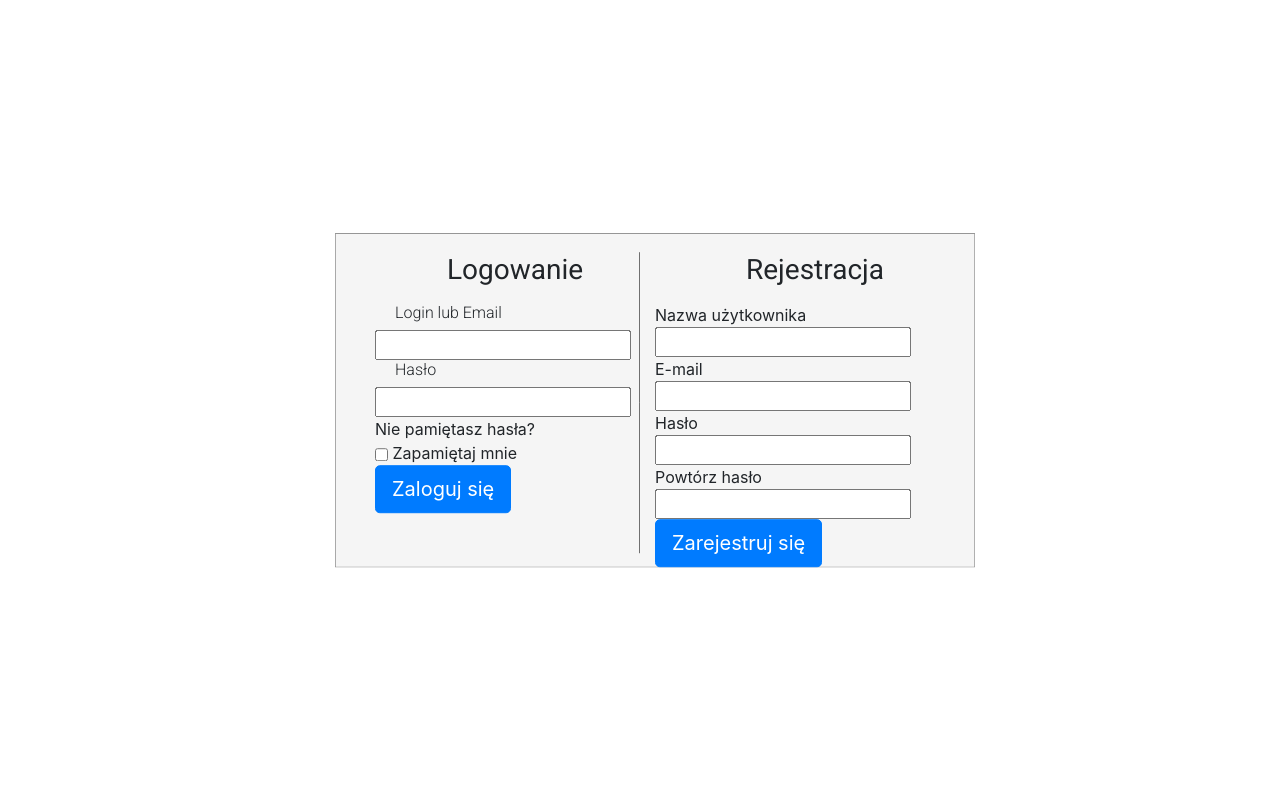
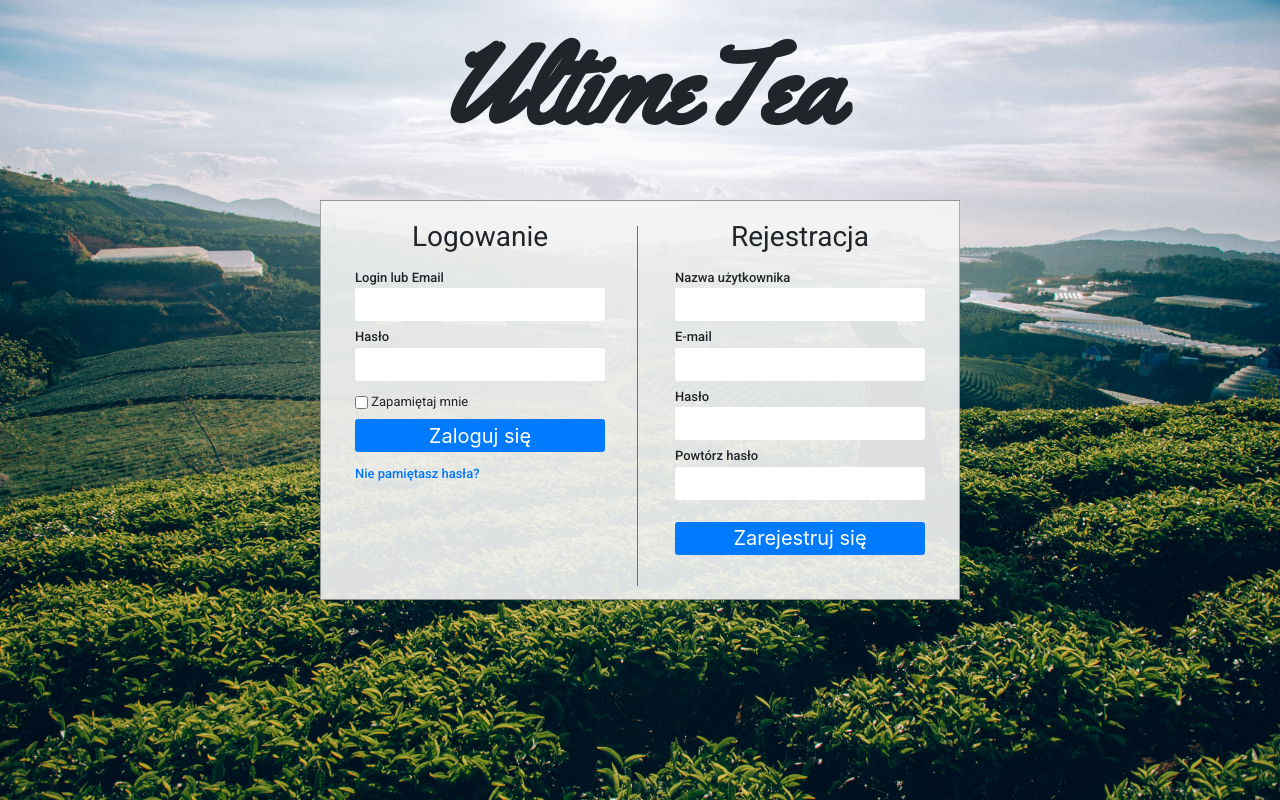
Before and after one commit to KacperSzmitko/UltimaTea, a Django app: page /login/ in a window 1280 px wide. Run offline with Django 3.2, Linux system fonts and the light colour scheme; some libraries are stand-ins or nearby versions.

Commit message:
Master update

```diff
--- a/src/UltimaTea/urls.py
+++ b/src/UltimaTea/urls.py
@@ -22,6 +22,6 @@
 urlpatterns = [
     path('admin/', admin.site.urls),
     path('login/',include('login_register.urls')),
-    #path('',home_view,name='login_register'),
-    path('', include('main_app.urls')),
+    path('',home_view,name='login_register'),
+    #path('', include('main_app.urls')),
 ]
--- a/src/login_register/forms.py
+++ b/src/login_register/forms.py
@@ -1,7 +1,8 @@
 from django import forms
 from django.forms import fields
+from django.forms import widgets
 from django.forms.forms import Form
-from django.forms.widgets import PasswordInput, RadioSelect, TextInput
+from django.forms.widgets import EmailInput, PasswordInput, RadioSelect, TextInput
 from .models import User
 from django.contrib.auth.hashers import make_password,check_password
 import re
@@ -12,13 +13,12 @@ pattern = re.compile(r"(?=.*[?!.!\"#%&'()*+,\-\./:<>=?@\[\]\^_{}|~$])(?=.*[A-Z])
 
 class RegisterForm(forms.ModelForm):
     message = {}
-    password = forms.CharField(widget=PasswordInput())
 
     re_password = forms.CharField(
                     max_length=255,
                     min_length=8,
                     required=True,
-                    widget=PasswordInput()
+                    widget=PasswordInput(attrs={'class':'log-in register-re-password form-control'})
                     )
 
     class Meta:
@@ -29,6 +29,11 @@ class RegisterForm(forms.ModelForm):
             're_password',
             'password',
         ]
+        widgets = {
+        'username': TextInput(attrs={'class':'log-in form-control'}),
+        'email': EmailInput(attrs={'class':'log-in form-control'}),
+        'password': PasswordInput(attrs={'class':'log-in register-password'}),
+        }
 
     def clean_re_password(self):
         if self.data.get("password") != self.cleaned_data.get("re_password"):
@@ -65,13 +70,12 @@ class RegisterForm(forms.ModelForm):
 
 class LoginForm(forms.ModelForm):
     message = {}
-    password = forms.CharField(widget=PasswordInput())
 
     email_or_username = forms.CharField(
         max_length=255,
         min_length=3,
         required=True,
-        widget=TextInput())
+        widget= TextInput(attrs={'class':'log-in form-control'}))
 
     remember_me = forms.BooleanField(required=False)
 
@@ -82,6 +86,9 @@ class LoginForm(forms.ModelForm):
             'password',
             'remember_me',
         ]
+        widgets = {
+        'password': PasswordInput(attrs={'class':'log-in form-control'}),
+        }
 
     def clean_email_or_username(self):
         email_or_username = self.cleaned_data.get("email_or_username")
--- a/src/login_register/urls.py
+++ b/src/login_register/urls.py
@@ -1,7 +1,8 @@
 from django.urls import path
 
-from .views import home_view
+from .views import home_view,remind_view
 
 urlpatterns = [
     path('',home_view,name='login_register'),
+    path('remind',remind_view,name='remind'),
 ]
--- a/src/login_register/views.py
+++ b/src/login_register/views.py
@@ -40,3 +40,6 @@ def home_view(request,*args, **kwargs):
         'is_login':is_login,
     }
     return render(request,"login_register/login_register.html",context)
+
+def remind_view(request,*args, **kwargs):
+    return HttpResponse("<h1> Przypominanie hasła </h1>")
--- a/src/static/login_register/login_style.css
+++ b/src/static/login_register/login_style.css
@@ -1,4 +1,10 @@
-
+h1 {
+  font-family: 'Yellowtail', cursive;
+  font-size:110px;
+  text-align: center;
+  font-weight: 800;
+  padding-top: 20px;
+}
 h3 {
   font-family: 'Roboto';
   font-weight:400;
@@ -8,13 +14,24 @@ h3 {
 
 h4 {
   font-family: 'Roboto';
-  margin-bottom: 8px;
-  font-size: medium;
-  font-weight: 300;
-  margin-left: 20px;
+  margin-bottom: 3px;
+  font-size:small;
+  font-weight: 500;
+  text-align: left;
 }
 
+html{
+  height: 100%;
+}
 
+body
+{
+  height:100%;
+}
+
+.container-fluid{
+   padding: 0;
+}
 
 .login{
   background-image:url("/static/login_register/media/Rectangle_left_half.png");
@@ -34,6 +51,7 @@ h4 {
   top: 50%;
   -ms-transform: translateY(-50%);
   transform: translateY(-50%);
+  min-height: 400px;
 }
 
 @media (max-width: 576px) {
@@ -44,12 +62,28 @@ h4 {
 
 }
 
+@media  (max-width: 576px) {
+
+  [class*="main"] {
+      position: relative;
+  }
+
+}
+
+@media (max-width: 576px) {
+
+  html {
+    position:relative;
+  }
+}
+
+
 
 .line{
   max-width: 100%;
   max-height: 90%;
   position: absolute;
-  left: 95%;
+  left: 99%;
   bottom: 14px;
 }
 
@@ -62,6 +96,88 @@ h4 {
   vertical-align:middle;
 }
 
-.log-c{
-  margin-left: 40px;
+.log-c__pass-for{
+  font-family: 'Roboto';
+  font-size:small;
+  font-weight: 500;
+  margin-top: 4px;
+  color: rgb(0, 119, 255);
+  margin-bottom: 4px;
+  display: block;
+  text-align: left;
 }
+
+.log-in{
+  width: 250px;
+  height: 33px;
+  border-radius: 3px;
+  border: none;
+  margin-bottom: 8px;
+  display: inline-block;
+}
+
+.log-in:focus{
+  color: #495057;
+  border-color: #80bdff;
+  box-shadow: 0 0 0 .2rem rgba(0,123,255,.25);
+  outline: 0;
+}
+
+.log-c__name-pass{
+  display:inline-block;
+}
+
+.register_form{
+  display:inline-block;
+}
+
+.log-c__rem{
+  font-family: 'Roboto';
+  font-size:small;
+  font-weight: 400;
+  text-align: left;
+  margin-bottom: 8px;
+  margin-top: 3px;
+}
+
+.btn{
+  padding: 0px;
+}
+
+.invalid{
+  width: 250px;
+  height: 33px;
+  border-radius: 3px;
+  margin-bottom: 8px;
+  border-color: red !important;
+  display:inline-block;
+  border-style: solid;
+}
+
+.invalid:focus{
+  outline: 0;
+  border-style: solid;
+}
+
+.valid{
+  width: 250px;
+  height: 33px;
+  border-radius: 3px;
+  margin-bottom: 8px;
+  border-color: green !important;
+  display:inline-block;
+  border-style: solid;
+}
+
+.valid:focus{
+  outline: 0;
+  border-style: solid;
+}
+
+.e_text{
+  font-family: 'Roboto';
+  font-size: small;
+  text-align: center;
+  overflow: hidden;
+  max-width: 250px;
+}
--- a/src/templates/login_register/login_register.html
+++ b/src/templates/login_register/login_register.html
@@ -1,6 +1,7 @@
 <!doctype html>
 
 <html>
+
 <head>
     {% extends 'base.html' %}
     {% block head %}
@@ -10,20 +11,23 @@
         href="https://fonts.googleapis.com/css2?family=Roboto:ital,wght@0,100;0,300;0,400;0,500;0,700;0,900;1,100;1,300;1,400;1,500;1,700;1,900&display=swap"
         rel="stylesheet">
     <link rel="stylesheet" type="text/css" href="{% static 'login_register/login_style.css' %}">
-    <title>Elo</title>
+    <link href="https://fonts.googleapis.com/css2?family=Yellowtail&display=swap" rel="stylesheet">
     {% endblock %}
 </head>
 
 <body>
 
-
     {% block content %}
     <div class="container-fluid h-100 main-window">
+
+        <div class="row  no-gutters w-100 ">
+            <div class="col-12"><h1>UltimeTea</h1> </div>
+        </div>
+
         <div class="row  no-gutters w-100 main">
-
             <div class="col-2 col-sm-1 col-md-2 col-lg-3"></div>
 
-            <div class="col-8 col-sm-5 col-md-4 col-lg-3 login ">
+            <div class="col-8 col-sm-5 col-md-4 col-lg-3 login text-center">
                 <div class="log-c">
                     <h3 class="text-center mb-3">Logowanie</h3>
 
@@ -49,12 +53,10 @@
                         <div class="log-c__name-pass">
                             <h4>Login lub Email</h4> {{ login_form.email_or_username}}
                             <h4> Hasło </h4> {{login_form.password}}
+                            <div class="log-c__rem">{{login_form.remember_me}} Zapamiętaj mnie</div>
+                            <button type="submit" name='login' class="btn btn-primary btn-lg log-in"> Zaloguj się </button>
+                            <a href="{% url 'remind' %}"class="log-c__pass-for">Nie pamiętasz hasła?</a>
                         </div>
-                        <div class="log-c__pass-for">Nie pamiętasz hasła?</div>
-                        <div class="log-c__rem">{{login_form.remember_me}} Zapamiętaj mnie</div>
-
-
-                        <button type="submit" name='login' class="btn btn-primary btn-lg"> Zaloguj się </button>
                     </form>
 
                 </div>
@@ -65,7 +67,7 @@
 
             <div class="col-2 d-sm-none"></div>
 
-            <div class="col-8 col-sm-5 col-md-4 col-lg-3 register">
+            <div class="col-8 col-sm-5 col-md-4 col-lg-3 register text-center">
                 <h3 class="text-center mb-3">Rejestracja</h3>
                 <!-- Register errors -->
                 {% if register_form.errors and not is_login %}
@@ -87,20 +89,69 @@
                 <!-- Register form PL -->
                 <form method="POST"> {% csrf_token %}
                     <div class="register_form">
-                        Nazwa użytkownika <br>{{ register_form.username}} <br>
-                        E-mail <br>{{register_form.email}} <br>
-                        Hasło <br>{{register_form.password}} <br>
-                        Powtórz hasło <br>{{register_form.re_password}} <br>
+                        <h4>Nazwa użytkownika</h4> {{ register_form.username}}
+                        <h4>E-mail</h4> {{register_form.email}}
+                        <h4>Hasło</h4> {{register_form.password}} <div id="e_pass" class="e_text"></div>
+                        <h4>Powtórz hasło</h4> {{register_form.re_password}} <div id="e_repass" class="e_text"></div>
                     </div>
-                <button type="submit" name='register' class="btn btn-primary btn-lg">Zarejestruj się</button>
+                    <button type="submit" name='register' class="btn btn-primary btn-lg log-in" style="margin-top: 8px;">Zarejestruj się</button>
                 </form>
             </div>
 
             <div class="col-2 col-sm-1 col-md-2 col-lg-3 "></div>
         </div>
     </div>
+    </div>
 
+    <script>
+        var password_input = document.getElementsByClassName("register-password").item(0);
+        var password_error = document.getElementById("e_pass")
 
+        var re_password_input = document.getElementById("id_re_password");
+        var re_password_error = document.getElementById("e_repass")
+
+        re_password_input.oninput = check_re_passwd;
+        password_input.oninput = check_passwd;
+
+        function check_passwd() {
+            if (password_input.value.length!= 0 && password_input.value.match("(?=.*[?!.!\"#%&'()*+,\-\./:<>=?@\\[\\]\^_{}|~$])(?=.*[A-Z]).{8,255}") == null)
+            {
+                if (password_input.classList.contains("valid")) password_input.classList.replace("valid", "invalid")
+                else password_input.classList.replace("log-in","invalid");
+                password_error.innerHTML = "Hasło powinno składać się z min. 8 znaków,1 znaku specjalnego,1 liczby oraz 1 wielkiej lietry";
+            }
+            else if(password_input.value.length == 0)
+            {
+                if (password_input.classList.contains("invalid"))
+                    password_input.classList.replace("invalid","log-in");
+                password_error.innerHTML = "";
+            }
+            else
+            {
+                password_input.classList.replace("invalid","valid")
+                password_error.innerHTML = "";
+            }
+
+        }
+
+        function check_re_passwd(){
+            if (re_password_input.value.length != 0 && re_password_input.value != password_input.value) {
+                if (re_password_input.classList.contains("valid")) re_password_input.classList.replace("valid", "invalid")
+                else re_password_input.classList.replace("log-in", "invalid");
+            re_password_error.innerHTML = "Hasła nie są takie same";
+            }
+            else if (re_password_input.value.length == 0) {
+                if (re_password_input.classList.contains("invalid"))
+                    re_password_input.classList.replace("invalid", "log-in");
+                re_password_error.innerHTML = "";
+            }
+            else {
+                re_password_input.classList.replace("invalid", "valid")
+                re_password_error.innerHTML = "";
+            }
+
+        }
+    </script>
     {% endblock %}
 </body>
 
```
Also changed, not shown: src/assets/login_register/login_style.css (+92 -12 lines). Lines whose indentation alone changed are shown as unchanged.
